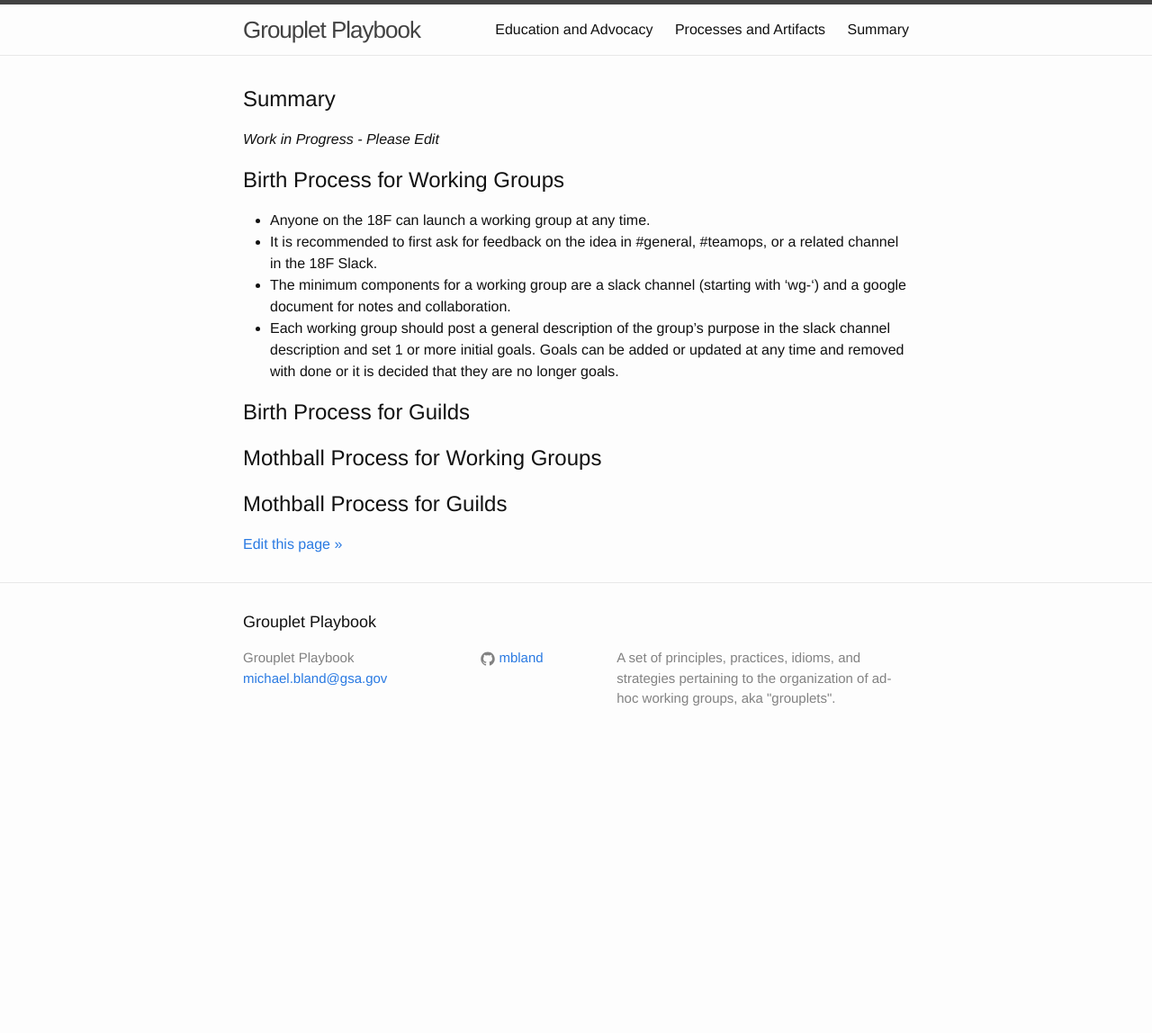
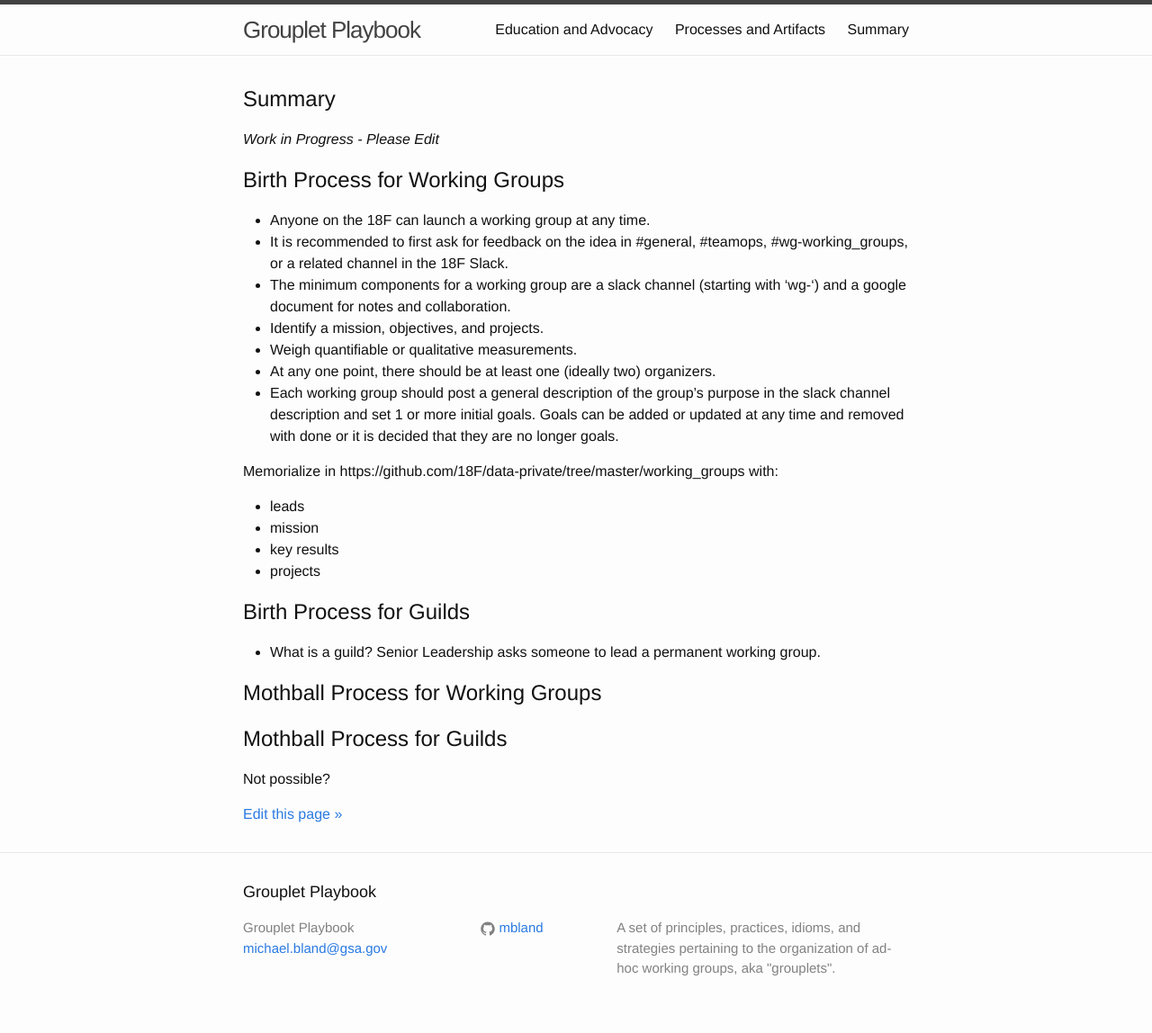
Before and after one commit to 18F/grouplet-playbook, a Jekyll site: the page built from pages/tldr.md, in a window 1280 px wide. Shown: the whole page at 90% size. Built offline with Jekyll 4.4.1, drawn with Linux system fonts in a browser that asks for light colours; Markdown is read by kramdown in place of the engine named in the settings; before the commit the page ends 900 px from its top, so only the background shows below that.

Commit message:
a few more details

```diff
--- a/pages/tldr.md
+++ b/pages/tldr.md
@@ -10,16 +10,26 @@
 
 ## Birth Process for Working Groups
 * Anyone on the 18F can launch a working group at any time.
-* It is recommended to first ask for feedback on the idea in #general, #teamops, or a related channel in the 18F Slack.
+* It is recommended to first ask for feedback on the idea in #general, #teamops, #wg-working_groups, or a related channel in the 18F Slack.
 * The minimum components for a working group are a slack channel (starting with 'wg-') and a google document for notes and collaboration.
+* Identify a mission, objectives, and projects.
+* Weigh quantifiable or qualitative measurements.
+* At any one point, there should be at least one (ideally two) organizers.
 * Each working group should post a general description of the group's purpose in the slack channel description and set 1 or more initial goals.  Goals can be added or updated at any time and removed with done or it is decided that they are no longer goals.
 
+Memorialize in https://github.com/18F/data-private/tree/master/working_groups with:
+* leads
+* mission
+* key results
+* projects
 
 ## Birth Process for Guilds
-
+* What is a guild?  Senior Leadership asks someone to lead a permanent working group.
 
 
 ## Mothball Process for Working Groups
 
 
 ## Mothball Process for Guilds
+
+Not possible?
```
